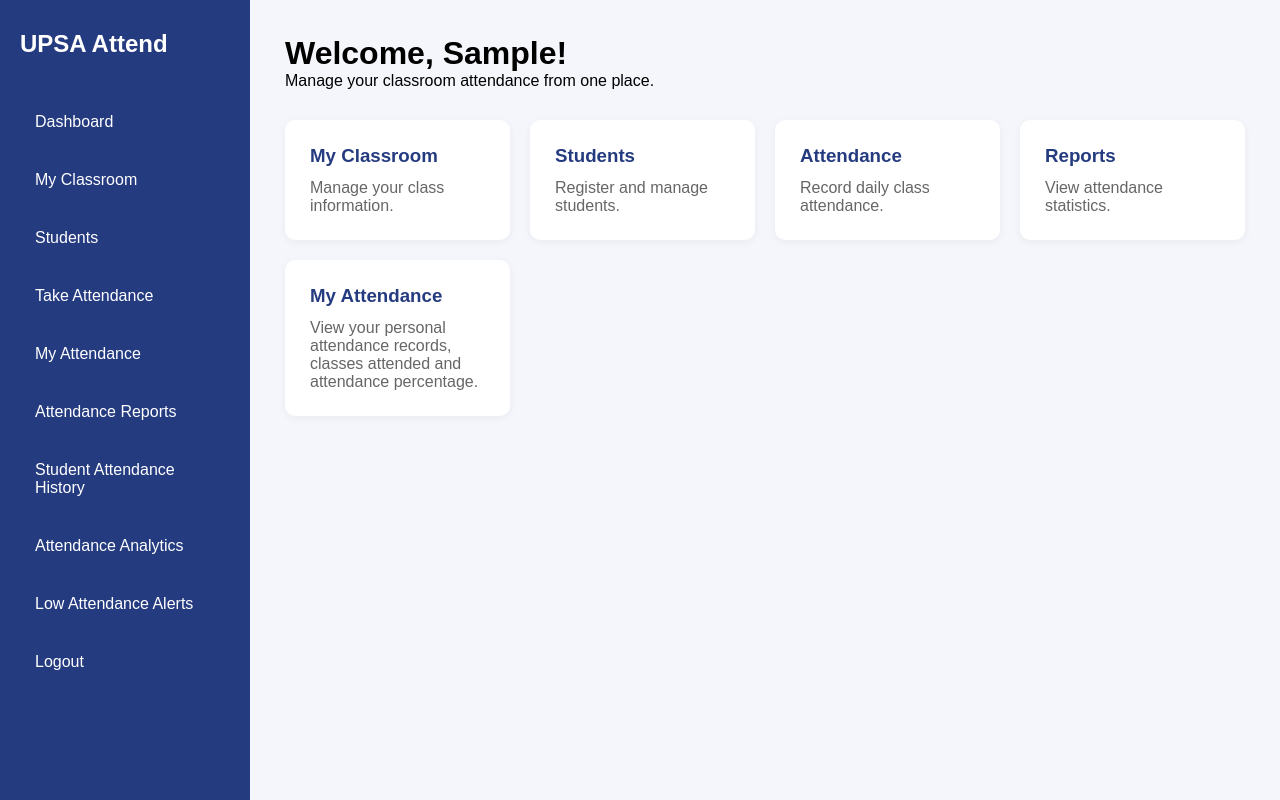
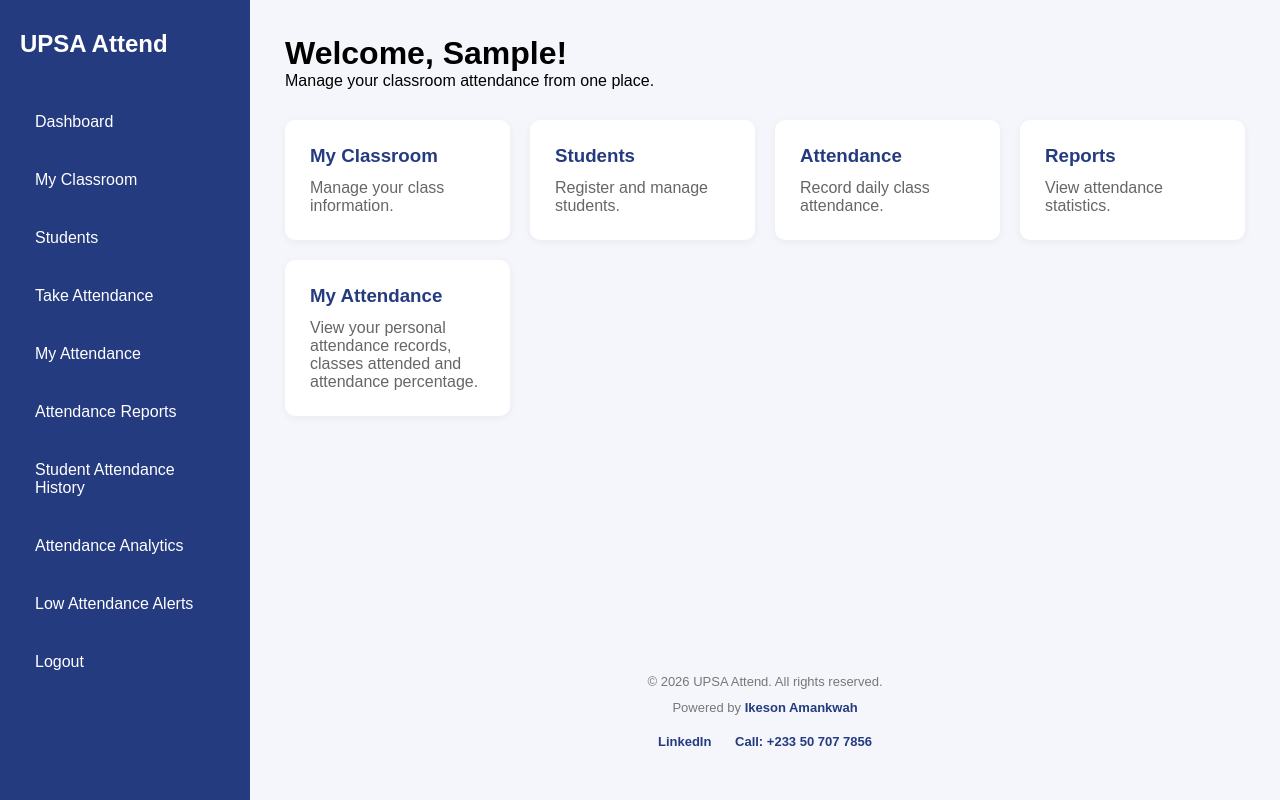
Before and after one commit to ikesonamankwah5-ctrl/upsa-attend, a Django app: page /accounts/dashboard/ in a window 1280 px wide. Run offline with Django 5.2, Linux system fonts and the light colour scheme; the visitor is signed in with stand-in values (Sample User, id 1).

Commit message:
Add developer contact links to dashboard footer

```diff
--- a/backend/accounts/templates/accounts/dashboard.html
+++ b/backend/accounts/templates/accounts/dashboard.html
@@ -24,6 +24,7 @@
             background: #253b80;
             color: white;
             padding: 30px 20px;
+            flex-shrink: 0;
         }
 
         .sidebar h2 {
@@ -63,7 +64,10 @@
 
         .main {
             flex: 1;
+            min-height: 100vh;
             padding: 35px;
+            display: flex;
+            flex-direction: column;
         }
 
         .header {
@@ -102,6 +106,34 @@
             transition: 0.2s;
         }
 
+        .footer {
+            margin-top: auto;
+            padding: 35px 10px 10px;
+            text-align: center;
+            color: #777;
+            font-size: 13px;
+            line-height: 2;
+        }
+
+        .footer strong {
+            color: #253b80;
+        }
+
+        .footer-links {
+            margin-top: 8px;
+        }
+
+        .footer-links a {
+            color: #253b80;
+            text-decoration: none;
+            margin: 0 10px;
+            font-weight: bold;
+        }
+
+        .footer-links a:hover {
+            text-decoration: underline;
+        }
+
         @media (max-width: 700px) {
             body {
                 flex-direction: column;
@@ -118,6 +150,11 @@
 
             .main {
                 padding: 20px;
+                min-height: auto;
+            }
+
+            .footer {
+                margin-top: 40px;
             }
         }
     </style>
@@ -184,6 +221,26 @@
 
         </div>
 
+        <footer class="footer">
+            <p>© 2026 UPSA Attend. All rights reserved.</p>
+
+            <p>
+                Powered by <strong>Ikeson Amankwah</strong>
+            </p>
+
+            <div class="footer-links">
+                <a href="https://www.linkedin.com/in/isaac-amankwah-02412639b/"
+                   target="_blank"
+                   rel="noopener noreferrer">
+                    LinkedIn
+                </a>
+
+                <a href="tel:+233507077856">
+                    Call: +233 50 707 7856
+                </a>
+            </div>
+        </footer>
+
     </div>
 
 </body>
```
